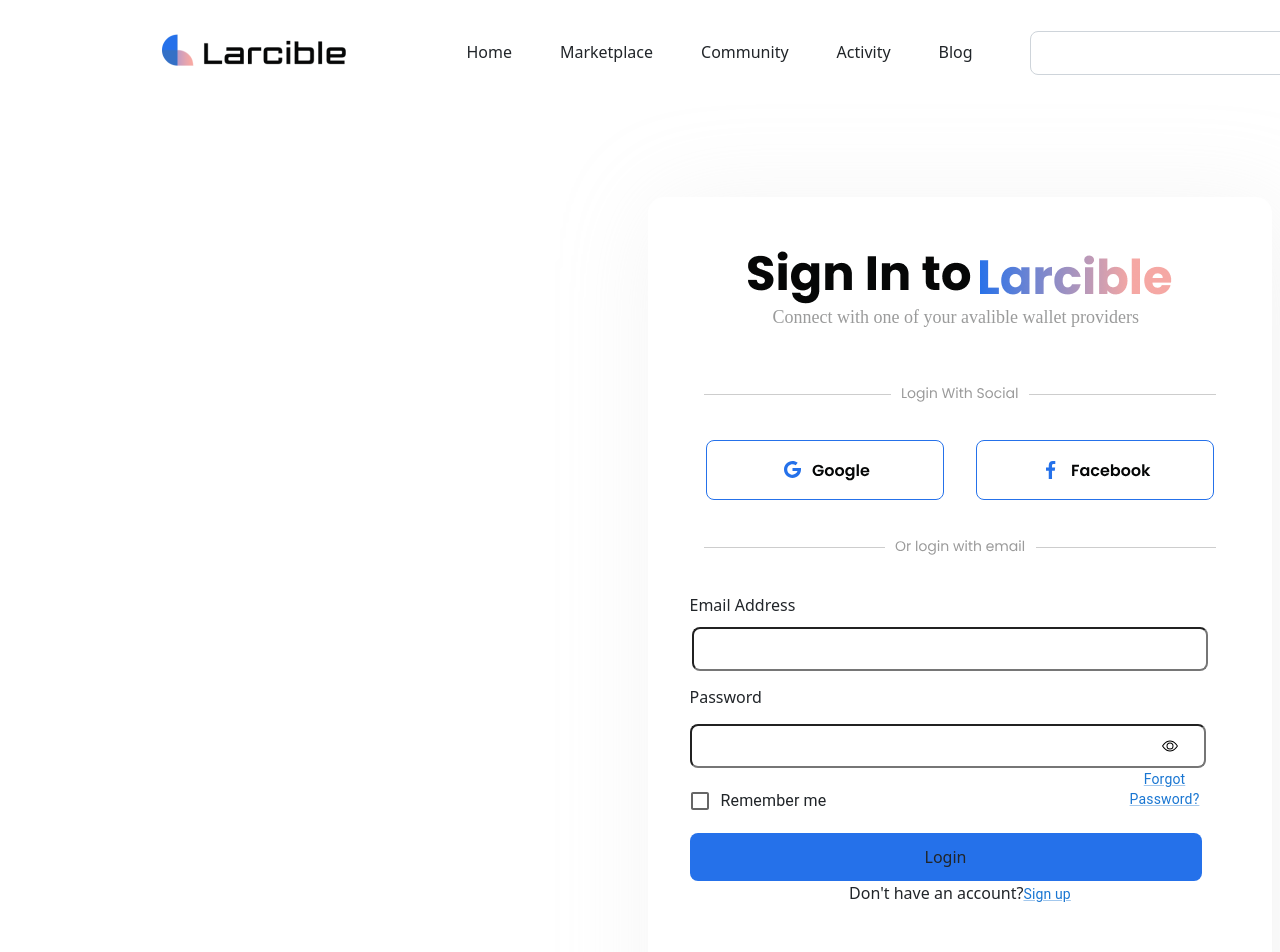
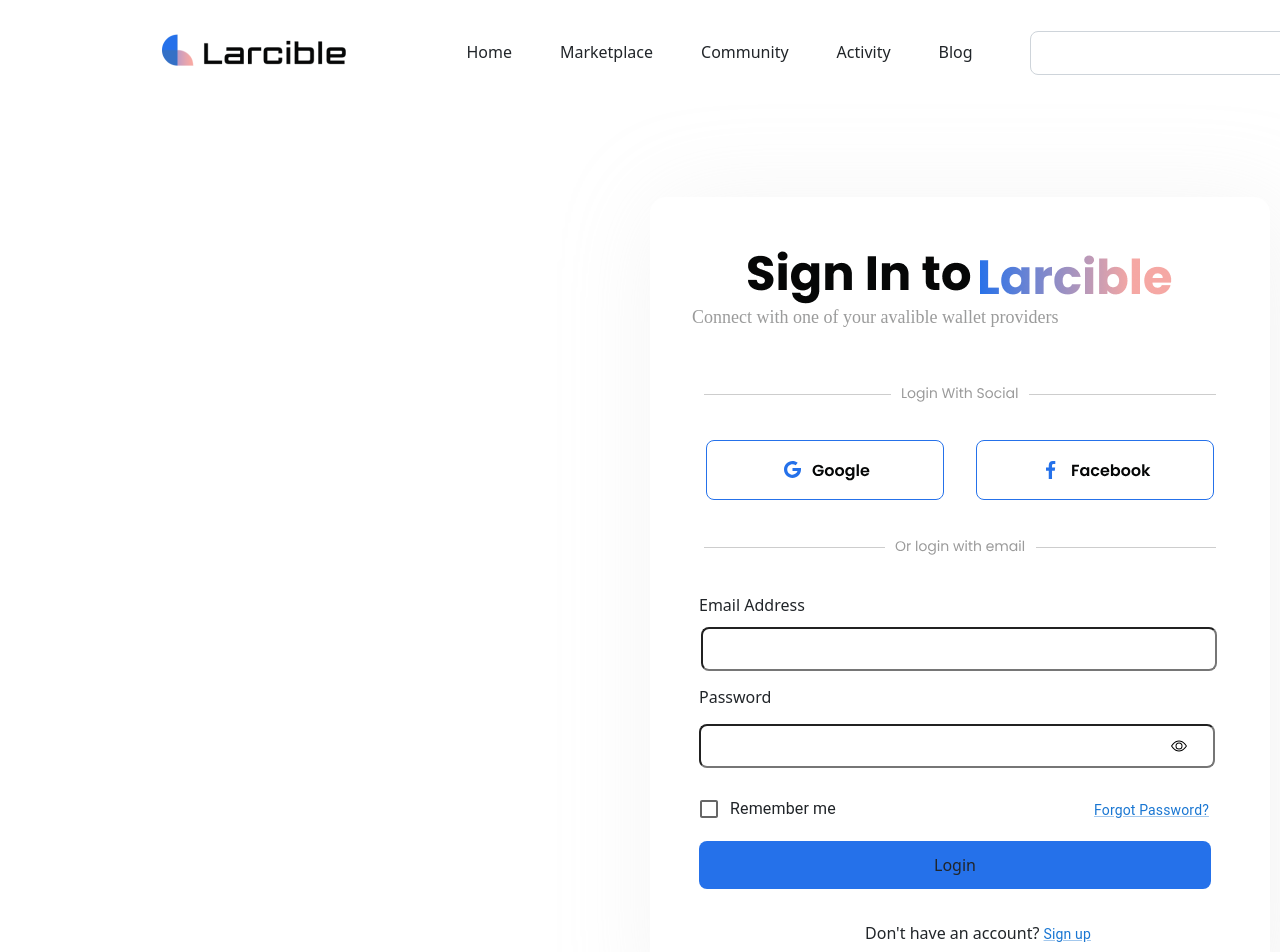
Before and after one commit to SamaMansour/nft-marketplace-private, a React (Create React App) app: page /login in a window 1280 px wide. Shown: the top 952 px of the page. Built offline with nearby package versions, Linux system fonts and the light colour scheme.

Commit message:
Fix all forms

```diff
--- a/src/app/pages/forgotPassword.tsx
+++ b/src/app/pages/forgotPassword.tsx
@@ -29,10 +29,10 @@ export default function ForgotPassword() {
               <input className="input"
               type="email" />
             </div>
-            <button className="btn" type="submit" >
+            <button className="reset-btn" type="submit" >
              Reset Password
             </button>
-             <p>Back to<Link href="/login" variant="body2">Login</Link></p>
+             <p className='back-to-login'>Back to<Link href="/login" variant="body2">Login</Link></p>
           </form>
         </div>
       </div>
--- a/src/app/pages/login.tsx
+++ b/src/app/pages/login.tsx
@@ -24,7 +24,7 @@ export default function Login() {
     = useLazyQuery(LOG_IN_QUERY);
 
   return (
-      <div className='signup'>
+      <div className='login'>
       <div>
         <img src={LoginTitle}/>
         <img  style={{marginLeft:'8px', marginBottom: '5px'}}src={LogoTitle}/>
@@ -38,36 +38,36 @@ export default function Login() {
 
         <img style={{ marginTop:'32px'}} src={OrLoginwithemail}/>
 
-        <div className='input-control'>
+        <div className='input-control' style={{ marginLeft:'36px'}}>
           <form  onSubmit= {() => login({ variables: { email, password } })
           .then(()=> console.log("sent")).catch((error)=> console.log(error))}>
-            <div className='input-layout' style={{marginTop:'32px'}}>
+            <div className='input-layout' style={{marginTop:'32px', marginLeft:'54px'}}>
               <label>Email Address</label>
               <input className="input"
               value={email}
               onChange={(event) => setEmail(event.target.value)}
               type="email" />
             </div>
-              <div className='input-layout'style={{marginTop:'24px'}}>
+              <div className='input-layout'style={{marginTop:'24px', marginLeft:'54px'}}>
                 <label>Password</label>
                 <input className="password-layout-input"
                 value={password}
                 onChange={(event) => setPassword(event.target.value)}
                 type="password" />
               </div>
-              <div className="remember-me">
+              <div className="remember-me" style={{marginLeft:'54px'}}>
                 <FormControlLabel className='remember-me-checkbox'
                       control={<Checkbox className='uncheck' value="allowExtraEmails" color="primary" />}
                       label="Remember me"
                 />
-                <Link href="/forgot-password" variant="body2">
+                <Link href="/forgot-password" variant="body2" style={{ marginTop:'25px'}}>
                   Forgot Password?
                 </Link>
               </div>
             <button className="btn" type="submit" >
              Login
             </button>
-             <p>Don't have an account?<Link href="/" variant="body2">Sign up</Link></p>
+             <p className='without-account'>Don't have an account?  <Link href="/" variant="body2">Sign up</Link></p>
           </form>
         </div>
       </div>
--- a/src/app/pages/signup.tsx
+++ b/src/app/pages/signup.tsx
@@ -69,15 +69,17 @@ export default function SignUp() {
                 <input className="password-input" type="password" />
               </div>
             </div>
-            <FormControlLabel className='agreement'
-                  control={<Checkbox className='uncheck' value="allowExtraEmails" color="primary" />}
-                  label="I agree to all Terms and conditions and Privacy Policy"
-            />
-            <button className="btn" type="submit">
+            <div style={{marginRight:'54px'}}>
+              <FormControlLabel className='agreement'
+                    control={<Checkbox className='uncheck' value="allowExtraEmails" color="primary" />}
+                    label="I agree to all Terms and conditions and Privacy Policy"
+              />
+            </div>
+            <button className="signup-btn" type="submit">
              Create An Account
             </button>
 
-            <p>Already have an account?  <Link href="/login" variant="body2">Sign in</Link></p>
+            <p className='have-account'>Already have an account?  <Link href="/login" variant="body2">Sign in</Link></p>
           </form>
         </div>
       </div>
--- a/src/app/styles/forgot-password.scss
+++ b/src/app/styles/forgot-password.scss
@@ -133,7 +133,7 @@
 
 }
 
-.btn{
+.reset-btn{
   display: flex;
   flex-direction: row;
   justify-content: center;
@@ -257,3 +257,7 @@
   box-shadow: 12px 12px 100px rgba(206, 206, 206, 0.25);
   border-radius: 16px;
 }
+
+.back-to-login{
+  margin-top: 32px;
+}
--- a/src/app/styles/login.scss
+++ b/src/app/styles/login.scss
@@ -56,17 +56,21 @@
 
 }
 
-.signup{
+.login{
   display: flex;
   flex-direction: column;
   align-items: center;
   padding: 54px;
   gap: 32px;
+
   position: absolute;
-  width: 624px;
-  height: 902px;
-  left: 648px;
+  width: 620px;
+  height: 810px;
+  left: 650px;
   top: 197px;
+
+  /* White */
+
   background: #FFFFFF;
   box-shadow: 12px 12px 100px rgba(206, 206, 206, 0.25);
   border-radius: 16px;
@@ -148,7 +152,8 @@
   flex: none;
   order: 0;
   flex-grow: 0;
-  margin-top: 32px
+  margin-top: 32px;
+  margin-left: 54px;
 }
 
 .input-layout{
@@ -210,19 +215,19 @@
   flex-direction: row;
   align-items: center;
   padding: 0px;
-  gap: 243px;
-  width: 512px;
+  gap: 200px;
+  width: 612px;
   height: 24px;
   flex: none;
   order: 2;
   flex-grow: 0;
-  margin-top: 24px;
+  margin-top: 32px;
 }
 
 .remember-me-checkbox {
   width: 190px;
   height: 24px;
-  margin-top: 24px;
+  margin-left: 24px;
 
 
   /* Inside auto layout */
@@ -235,3 +240,7 @@
 .link{
   margin-top: 44px;
 }
+
+.without-account{
+  margin-top: 32px;
+}
--- a/src/app/styles/signup.scss
+++ b/src/app/styles/signup.scss
@@ -154,7 +154,7 @@
 
 }
 
-.btn{
+.signup-btn{
   display: flex;
   flex-direction: row;
   justify-content: center;
@@ -169,6 +169,9 @@
   flex: none;
   order: 0;
   flex-grow: 0;
+  margin-left: 14px;
+
+
 }
 
 .input-layout{
@@ -203,3 +206,7 @@
   border: 1px solid #2571EA;
   border-radius: 4px;
 }
+
+.have-account{
+  margin-top: 32px;
+}
```
